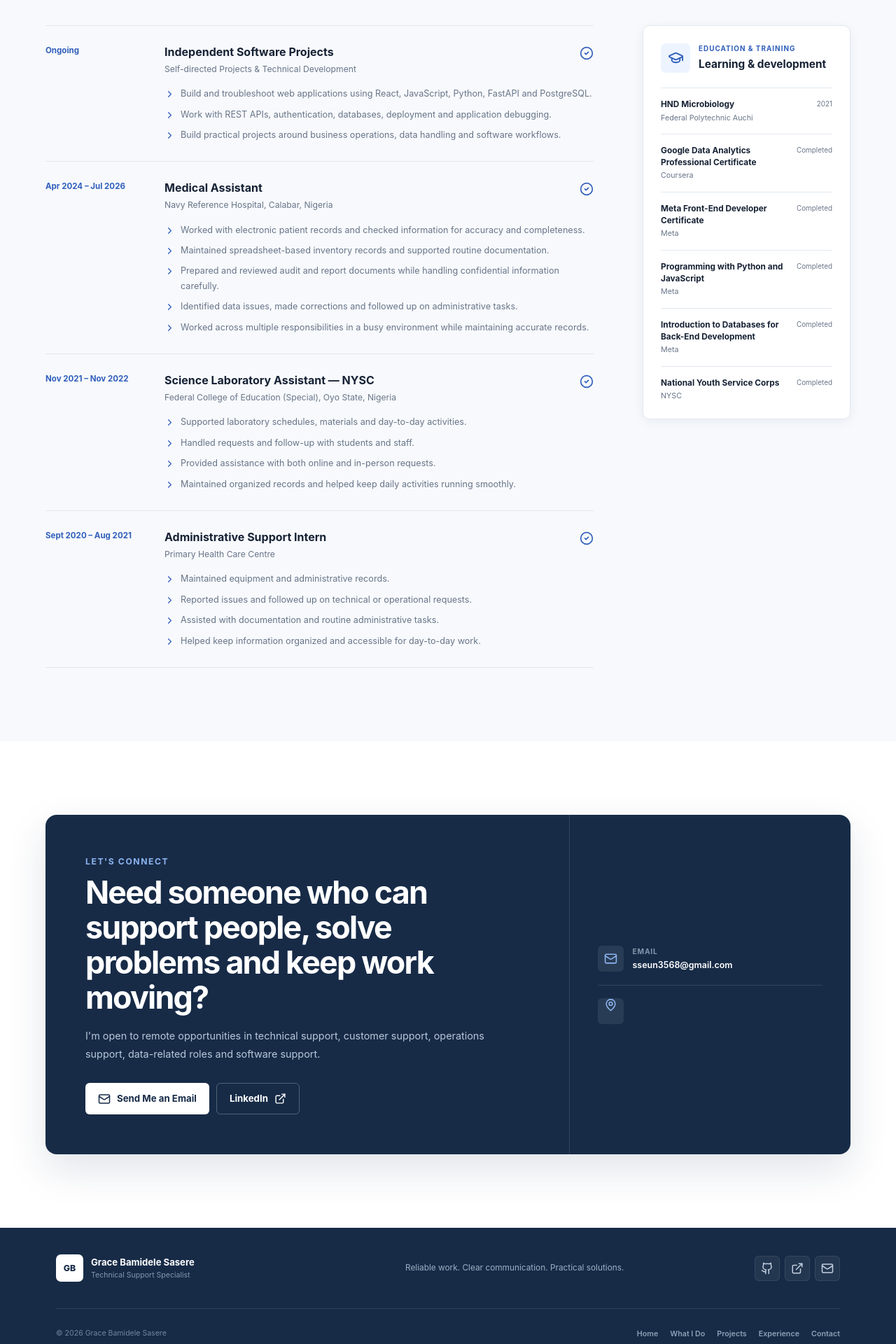
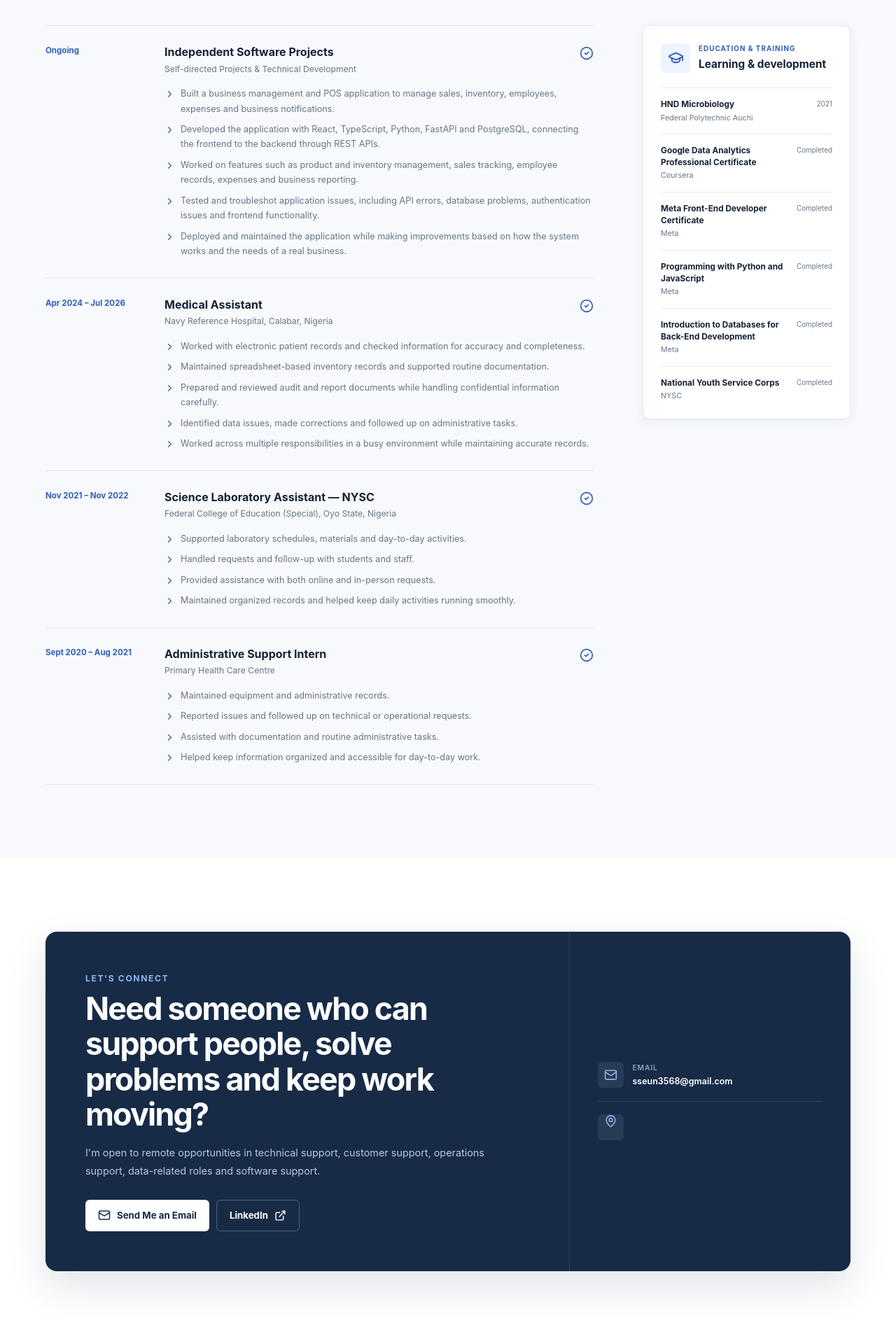
Before and after one commit to saseregrace358-dot/PORTFOLIO, a React (Vite) app: page / in a window 1280 px wide. Shown: the part 4480-6400 px from the top of the page at 70% size. Built offline with nearby package versions, Linux system fonts and the light colour scheme.

Commit message:
Update portfolio projects and customer support section

```diff
--- a/src/Apps.jsx
+++ b/src/Apps.jsx
@@ -217,9 +217,11 @@ function App() {
       role: "Independent Software Projects",
       company: "Self-directed Projects & Technical Development",
       points: [
-          "Build and troubleshoot web applications using React, JavaScript, Python, FastAPI and PostgreSQL.",
-          "Work with REST APIs, authentication, databases, deployment and application debugging.",
-          "Build practical projects around business operations, data handling and software workflows.",
+        "Built a business management and POS application to manage sales, inventory, employees, expenses and business notifications.",
+        "Developed the application with React, TypeScript, Python, FastAPI and PostgreSQL, connecting the frontend to the backend through REST APIs.",
+        "Worked on features such as product and inventory management, sales tracking, employee records, expenses and business reporting.",
+        "Tested and troubleshot application issues, including API errors, database problems, authentication issues and frontend functionality.",
+        "Deployed and maintained the application while making improvements based on how the system works and the needs of a real business.",
       ],
     },
     {
@@ -341,7 +343,7 @@ function App() {
 
             <div className="cv-dropdown">
               <a
-                href="/GRACE_BAMIDELE_SASERE_TECHNICAL_SUPPORT_CV.pdf"
+                href="/GRACE_BAMIDELE_SASERE_OPERATIONS AND ADMINISTRATIVE SUPPORT CV.pdf"
                 target="_blank"
                 rel="noopener noreferrer"
                 onClick={() => setCvOpen(false)}
@@ -350,7 +352,7 @@ function App() {
               </a>
 
               <a
-                href="/GRACE_BAMIDELE_SASERE_OPERATIONS_CUSTOMER_SUPPORT_CV.pdf"
+                href="/GRACE_BAMIDELE_SASERE_TECHNICAL AND CUSTOMER SUPPORT_CV.pdf"
                 target="_blank"
                 rel="noopener noreferrer"
                 onClick={() => setCvOpen(false)}
@@ -913,12 +915,7 @@ function App() {
                 <ExternalLink size={18} />
               </a>
 
-              <a
-                href="mailto:sseun3568@gmail.com"
-                aria-label="Email"
-              >
-                <Mail size={18} />
-              </a>
+
             </div>
           </div>
 
```
Also changed, not shown: 2 other files (tests, documents, lock files or other folders). Lines whose indentation alone changed are shown as unchanged.
